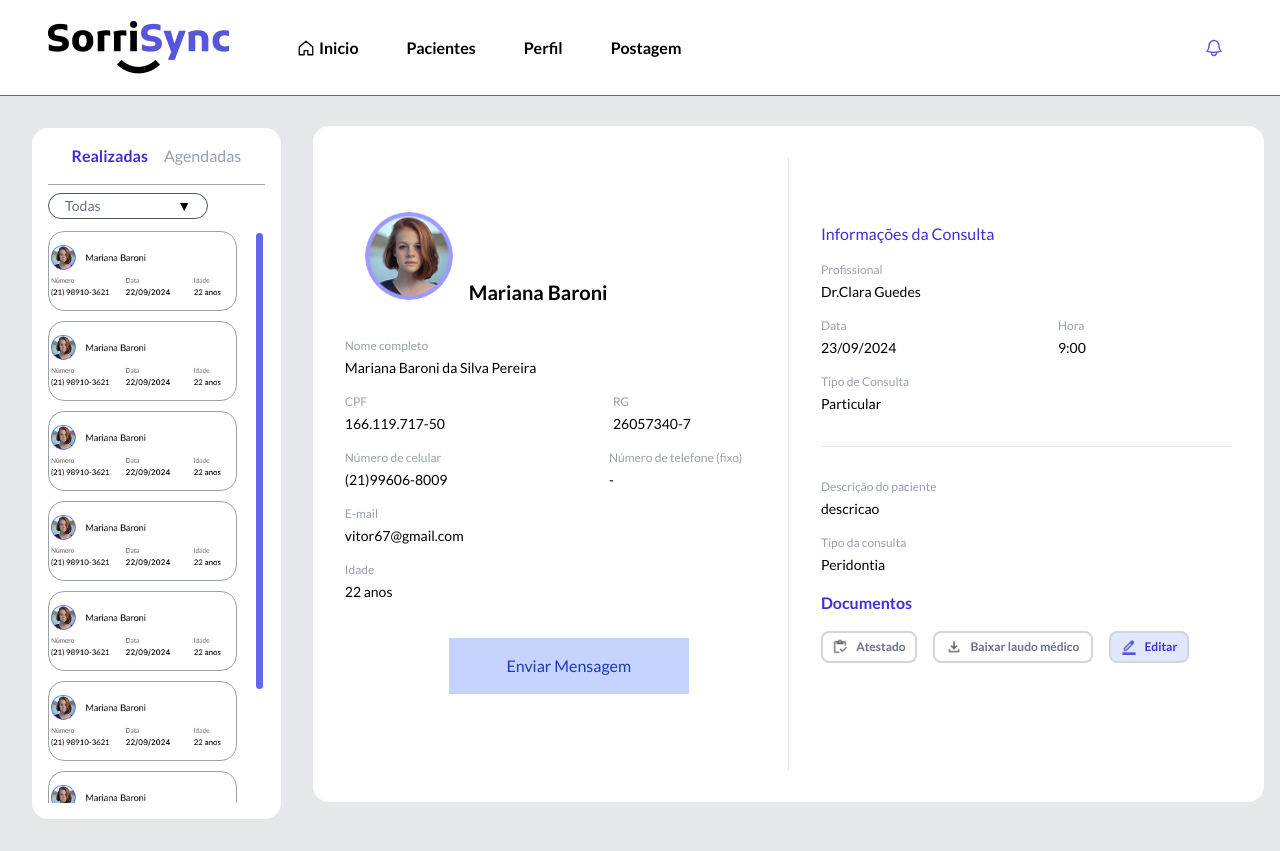
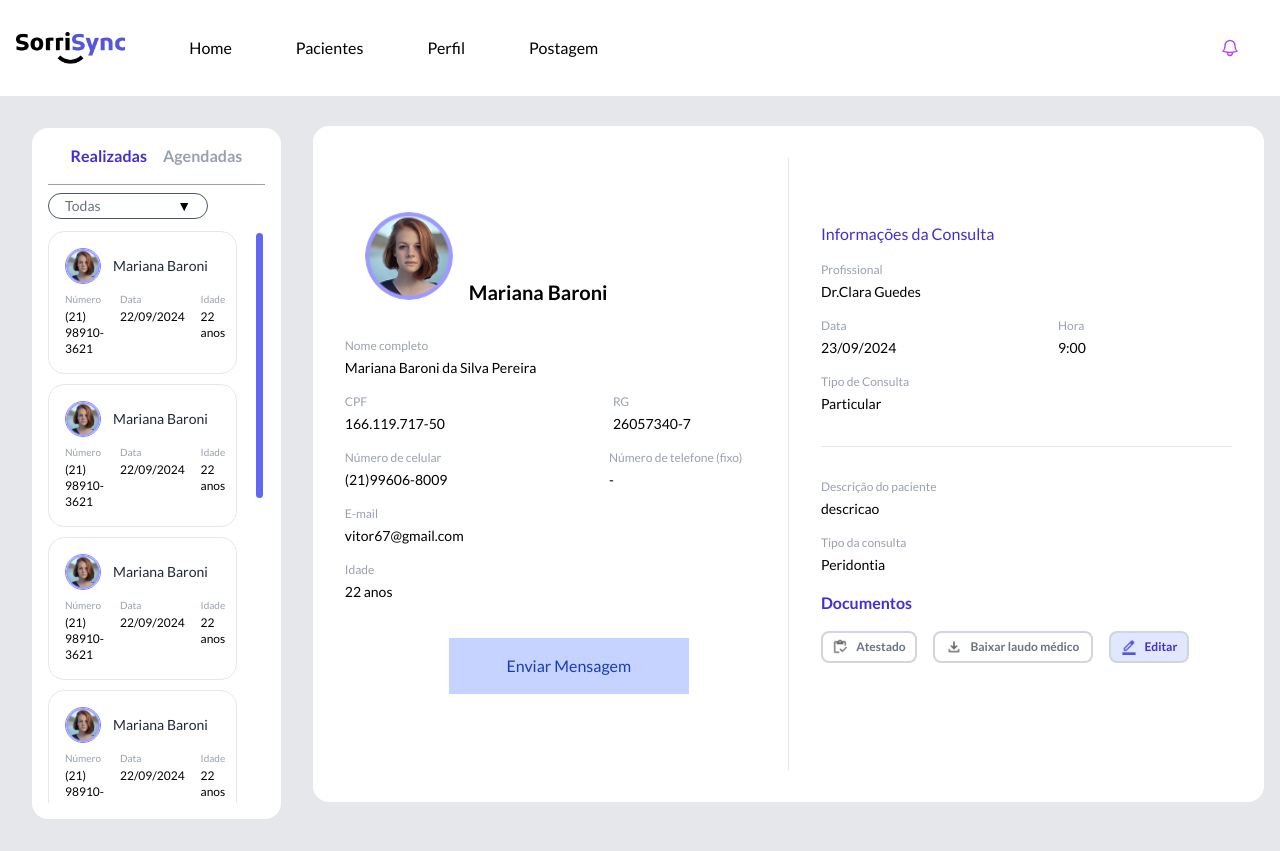
Before and after one commit to cce-fluxo/DDD25.1-Cebolinha67-Front, a Next.js app: page /sw/consulta/1 in a window 1280 px wide. Built offline with nearby package versions, Linux system fonts and the light colour scheme.

Commit message:
continuando com as rotas

```diff
--- a/app/auth/cadastro/crie-sua-senha/page.tsx
+++ b/app/auth/cadastro/crie-sua-senha/page.tsx
@@ -3,7 +3,7 @@
 import BackgroundSignOut from "@/app/components/backgrounds/BackgroundSignOut";
 import CriarContaCancelarButton from "@/app/components/buttons/CriarContaCancelarButton";
 import CrieSuaSenhaBox from "@/app/components/boxes/CrieSuaSenhaBox";
-import HeaderSignOut from "@/app/components/headers/HeaderSignOut";
+import HeaderSignOut from "@/app/components/headers-use-as-da-home-nao-essas/HeaderSignOut";
 import InputBar from "@/app/components/inputs/InputBar";
 import { useState } from "react";
 
--- a/app/auth/cadastro/page.tsx
+++ b/app/auth/cadastro/page.tsx
@@ -1,7 +1,7 @@
 "use client"
 import { useState } from "react"
 import CadastroBox from '../../components/boxes/CadastroBox'
-import HeaderSignOut from '../../components/headers/HeaderSignOut'
+import HeaderSignOut from '../../components/headers-use-as-da-home-nao-essas/HeaderSignOut'
 import InputBar from '../../components/inputs/InputBar'
 import BackgroundSignOut from '../../components/backgrounds/BackgroundSignOut'
 import VoltarContinuarButton from '../../components/buttons/VoltarContinuarButton'
--- a/app/components/boxes/BoxRealizadasAgendadas.tsx
+++ b/app/components/boxes/BoxRealizadasAgendadas.tsx
@@ -6,7 +6,7 @@
 
 const opcoes = ["Todas", "Última semana", "Último mês", "Último ano"]
 
-export default function BoxRealizadasAgendadas(){
+export default function BoxRealizadasAgendadas({ abaAtiva = "Realizadas" }: { abaAtiva?: string }){
 
     const [aberto, setAberto] = useState(false)
     const [selecionado, setSelecionado] = useState("Todas")
@@ -18,8 +18,12 @@
 
                     {/* parte de cima da sidebar */}
                     <div className="flex flex-row justify-center items-center gap-2 md:gap-4 mb-4 pb-4 border-b border-gray-400">
-                        <button className="text-sm md:text-base text-indigo-700 font-bold">Realizadas</button>
-                        <button className="text-sm md:text-base text-gray-400 font-medium">Agendadas</button>
+                        <button className={`text-sm md:text-base font-bold ${abaAtiva === "Realizadas" ? "text-indigo-700" : "text-gray-400"}`}>
+                            Realizadas
+                        </button>
+                        <button className={`text-sm md:text-base font-bold ${abaAtiva === "Agendadas" ? "text-indigo-700" : "text-gray-400"}`}>
+                            Agendadas
+                        </button>
                     </div>
 
                     {/* dropdown */}
@@ -50,30 +54,33 @@
                     {/* caixas dos pacientes */}
                     <SimpleBar style={{ maxHeight: '71.5vh' }} className="-mt-5">
                         <div className="flex flex-col gap-2.5 pr-4 mr-3">
-                            <div className="flex p-0.5 min-h-20 w-full justify-center items-center gap-2.5 self-stretch border-r-2.5 border bg-white rounded-2xl border-gray-400">
-                                <img src="/fotoSync.png" className="w-full h-auto object-cover" />
+                            {[...Array(8)].map((_, i) => (
+                                <div key={i} className="flex flex-col p-4 gap-2 self-stretch border bg-white rounded-2xl border-gray-200">
+                                    <div className="flex items-center gap-3">
+                                        <img src="/elipse.png" className="w-9 h-9 rounded-full object-cover border border-indigo-400" />
+                                        <span className="text-sm font-medium text-gray-800">Mariana Baroni</span>
                                     </div>
-                            <div className="flex p-0.5 min-h-20 w-full justify-center items-center gap-2.5 self-stretch border-r-2.5 border bg-white rounded-2xl border-gray-400">
-                                <img src="/fotoSync.png" className="w-full h-full object-cover" />
+                                    <div className="flex gap-4">
+                                        <div className="flex flex-col gap-0.5">
+                                            <span className="text-[10px] text-gray-400">Número</span>
+                                            <span className="text-xs font-medium">(21) 98910-3621</span>
                                         </div>
-                            <div className="flex p-0.5 min-h-20 w-full justify-center items-center gap-2.5 self-stretch border-r-2.5 border bg-white rounded-2xl border-gray-400">
-                                <img src="/fotoSync.png" className="w-full h-full object-cover" />
+                                        <div className="flex flex-col gap-0.5">
+                                            <span className="text-[10px] text-gray-400">Data</span>
+                                            <span className="text-xs font-medium">22/09/2024</span>
                                         </div>
-                            <div className="flex p-0.5 min-h-20 w-full justify-center items-center gap-2.5 self-stretch border-r-2.5 border bg-white rounded-2xl border-gray-400">
-                                <img src="/fotoSync.png" className="w-full h-full object-cover" />
+                                        <div className="flex flex-col gap-0.5">
+                                            <span className="text-[10px] text-gray-400">Idade</span>
+                                            <span className="text-xs font-medium">22 anos</span>
                                         </div>
-                            <div className="flex p-0.5 min-h-20 w-full justify-center items-center gap-2.5 self-stretch border-r-2.5 border bg-white border-gray-400 rounded-2xl">
-                                <img src="/fotoSync.png" className="w-full h-full object-cover" />
                                     </div>
-                            <div className="flex p-0.5 min-h-20 w-full justify-center items-center gap-2.5 self-stretch border-r-2.5 border bg-white rounded-2xl border-gray-400">
-                                <img src="/fotoSync.png" className="w-full h-full object-cover" />
+                                    {abaAtiva === "Agendadas" && (
+                                        <button className="text-xs text-indigo-500 text-left mt-1">
+                                            Enviar mensagem
+                                        </button>
+                                    )}
                                 </div>
-                            <div className="flex p-0.5 min-h-20 justify-center items-center gap-2.5 self-stretch border-r-2.5 border bg-white rounded-2xl border-gray-400">
-                                <img src="/fotoSync.png" className="w-full h-full object-cover" />
-                            </div>
-                            <div className="flex p-0.5 min-h-20 justify-center items-center gap-2.5 self-stretch border-r-2.5 border bg-white rounded-2xl border-gray-400">
-                                <img src="/fotoSync.png" className="w-full h-full object-cover" />
-                            </div>
+                            ))}
                         </div>
                     </SimpleBar>
 
--- /dev/null
+++ b/app/components/headers-use-as-da-home-nao-essas/HeaderSignIn.tsx
@@ -0,0 +1,30 @@
+        "use client"
+
+        import { useRouter } from "next/navigation"
+
+        export default function HeaderSignIn(){
+
+            const router = useRouter()
+            return(
+
+                <div className="flex w-full px-8 py-4 justify-start items-center bg-white border-b border-gray-300 gap-50">
+
+                {/* Logo */}
+                <img src="/SorriSyncLogo.png" alt="SorriSync" className="w-[6.5%] h-auto"></img>
+
+                {/* Links da header */}
+
+                <nav className="flex items-center gap-15">
+                <button onClick={() => router.push("/sw/home")} className="text-black cursor-pointer font-medium">Início</button>
+                 <button onClick={() => router.push("/sw/consulta/ver-consultas-realizadas")} className="bg-indigo-100 text-indigo-700 font-medium px-4 py-2 rounded-lg cursor-pointer">
+                <img src="/homeicon.png" alt="pacientes" />
+                </button>
+                <button onClick={() => router.push("/sw/perfil")} className="text-black font-medium cursor-pointer">Perfil</button>
+                <button onClick={() => router.push("/sw/postagem")} className="text-black font-medium cursor-pointer">Postagem</button>
+                <button onClick={() => router.push("/sw/notificacoes")} className="absolute right-0 mr-10 -mt-2 cursor-pointer">
+        <img src="/notifications.png" alt="notificações" />
+    </button>
+</nav>
+                </div>
+            )
+        }
--- a/app/components/headers/HeaderSignIn.tsx
+++ /dev/null
@@ -1,28 +0,0 @@
-    "use client"
-
-    import { useRouter } from "next/navigation"
-
-    export default function HeaderSignIn(){
-
-        const router = useRouter()
-        return(
-
-            <div className="flex w-full px-8 py-4 justify-start items-center bg-white border-b border-gray-300 gap-50">
-
-            {/* Logo */}
-            <img src="/SorriSyncLogo.png" alt="SorriSync" className="w-[6.5%] h-auto"></img>
-
-            {/* Links da header */}
-
-            <nav className="flex items-center gap-15">
-                <button onClick={() => router.push("/sw/home")} className="text-black  cursor-pointer font-medium">Início</button>
-                <button onClick={() => router.push("/sw/consulta/ver-consultas-realizadas")} className="bg-indigo-100 text-indigo-700 font-medium px-4 py-2 rounded-lg cursor-pointer "><img src={"/homeicon.png"}></img></button>
-                <button className=""></button>
-                <button onClick={() => router.push("/sw/perfil")} className="text-black font-medium cursor-pointer">Perfil</button>
-                <button onClick={() => router.push("/sw/postagem")} className="text-black font-medium cursor-pointer">Postagem</button>
-
-                <button><img src="/notifications.png" alt="notificacoes" className="absolute right-0 mr-10 -mt-2 cursor-pointer"></img></button>
-            </nav>
-            </div>
-        )
-    }
--- a/app/components/home/MainHeader.tsx
+++ b/app/components/home/MainHeader.tsx
@@ -1,6 +1,8 @@
-import Image from "next/image";
+"use client"
+
+import { useRouter } from "next/navigation";
 import type { NavItem } from "./types";
-import { MainHeaderNav } from "./MainHeaderNav";
+import Home from '../../page';
 
 type MainHeaderProps = {
   items: NavItem[];
@@ -13,7 +15,7 @@
       fill="none"
       strokeWidth="1.7"
       stroke="currentColor"
-      className="size-5"
+      className="size-5 text-purple-500"
       aria-hidden="true"
     >
       <path d="M14.857 17.082a23.848 23.848 0 0 0 5.454-1.31A8.967 8.967 0 0 1 18 9.75V9A6 6 0 0 0 6 9v.75a8.967 8.967 0 0 1-2.312 6.022c1.733.64 3.56 1.085 5.455 1.31m5.714 0a24.255 24.255 0 0 1-5.714 0m5.714 0a3 3 0 1 1-5.714 0" />
@@ -22,35 +24,17 @@
 }
 
 export function MainHeader({ items }: MainHeaderProps) {
+
+  const router = useRouter()
   return (
-    <header className="h-[12vh] max-h-30 border-b border-[#696969] bg-white">
-      <div className="mx-auto flex h-full w-full items-center justify-between px-3 sm:px-4 md:px-8 lg:px-12">
-        <div className="flex min-w-0 items-center gap-3 sm:gap-6 lg:gap-12">
-          <Image
-            src="/logo.png"
-            alt="Logo do SorrySync"
-            width={250}
-            height={66}
-            className="h-[56%] w-auto shrink-0"
-            priority
-          />
+    <div className="flex flex-row w-full h-[12vh] px-4 py-5 justify-start gap-[8vh] items-center bg-white">
+        <button onClick={() => router.push("/")}><img src="/logo.png" alt="logo sorri sync" className="cursor-pointer h-[4vh]"></img></button>
+        <button onClick={()=> router.push("/sw/home")} className="cursor-pointer">Home</button>
+        <button onClick={() => router.push("/sw/consulta/ver-consultas-realizadas")} className="cursor-pointer">Pacientes</button>
+        <button onClick={() => router.push("/sw/perfil")} className="cursor-pointer">Perfil</button>
+        <button onClick={() => router.push("/sw/postagem")} className="cursor-pointer">Postagem</button>
+        <button onClick={() => router.push("")} className=" absolute right-[5vh] cursor-pointer"><BellIcon></BellIcon></button>
+    </div>
 
-          <nav
-            aria-label="Menu principal"
-            className="max-w-full overflow-x-auto"
-          >
-            <MainHeaderNav items={items} />
-          </nav>
-        </div>
-
-        <button
-          type="button"
-          aria-label="Notificacoes"
-          className="grid size-8 shrink-0 place-items-center rounded-full text-[#5754DE] transition-colors hover:bg-[#efefff] sm:size-9"
-        >
-          <BellIcon />
-        </button>
-      </div>
-    </header>
-  );
+  )
 }
--- a/app/consulta/ver-consultas-realizadas/page.tsx
+++ /dev/null
@@ -1,15 +0,0 @@
-import BoxPacienteSelecionado from "@/app/components/boxes/BoxPacienteSelecionado";
-import BoxRealizadasAgendadas from "@/app/components/boxes/BoxRealizadasAgendadas";
-import HeaderSignIn from "@/app/components/headers/HeaderSignIn";
-
-export default function ConsultaRealizada(){
-    return (
-        <div className="bg-gray-200 h-full">
-            <HeaderSignIn />
-            <div className="flex gap-4 p-4">
-                <BoxRealizadasAgendadas />
-                <BoxPacienteSelecionado />
-            </div>
-        </div>
-    )
-}
--- a/app/sw/consulta/[id]/page.tsx
+++ b/app/sw/consulta/[id]/page.tsx
@@ -1,6 +1,6 @@
 import BoxRealizadasAgendadas from "@/app/components/boxes/BoxRealizadasAgendadas";
 import BoxSelecionouPaciente from "@/app/components/boxes/BoxSelecionouPaciente";
-import HeaderSignIn from "@/app/components/headers/HeaderSignIn";
+import HeaderSignIn from "@/app/components/headers-use-as-da-home-nao-essas/HeaderSignIn";
 
 export default function ConsultaUnica(){
     return (
--- a/app/consulta/unica/page.tsx
+++ b/app/sw/consulta/ver-consultas-agendadas/page.tsx
@@ -1,16 +1,15 @@
 import BoxRealizadasAgendadas from "@/app/components/boxes/BoxRealizadasAgendadas";
 import BoxSelecionouPaciente from "@/app/components/boxes/BoxSelecionouPaciente";
-import HeaderSignIn from "@/app/components/headers/HeaderSignIn";
+import HeaderSignIn from "@/app/components/headers-use-as-da-home-nao-essas/HeaderSignIn";
 
-export default function ConsultaUnica(){
-    return (
+export default function VerConsultasAgendadas(){
+    return(
         <div className="bg-gray-200 h-full w-full">
             <HeaderSignIn></HeaderSignIn>
             <div className="flex gap-4 p-4">
-                <BoxRealizadasAgendadas></BoxRealizadasAgendadas>
+                <BoxRealizadasAgendadas abaAtiva="realizadas"></BoxRealizadasAgendadas>
                 <BoxSelecionouPaciente></BoxSelecionouPaciente>
             </div>
-
         </div>
     )
 }
--- a/app/sw/consulta/ver-consultas-realizadas/page.tsx
+++ b/app/sw/consulta/ver-consultas-realizadas/page.tsx
@@ -1,15 +1,14 @@
 import BoxRealizadasAgendadas from "@/app/components/boxes/BoxRealizadasAgendadas";
 import BoxSelecionouPaciente from "@/app/components/boxes/BoxSelecionouPaciente";
-import HeaderSignIn from "@/app/components/headers/HeaderSignIn";
+import HeaderSignIn from "@/app/components/headers-use-as-da-home-nao-essas/HeaderSignIn";
 
-export default function ConsultaUnica(){
+export default function VerConsultasRealizadas(){
     return (
         <div className="bg-gray-200 h-full w-full">
             <div className="flex gap-4 p-4">
-                <BoxRealizadasAgendadas></BoxRealizadasAgendadas>
-                <BoxSelecionouPaciente></BoxSelecionouPaciente>
+                <BoxRealizadasAgendadas abaAtiva="Realizadas" />
+                <BoxSelecionouPaciente />
             </div>
-
         </div>
     )
 }
--- a/app/sw/pacientes/page.tsx
+++ /dev/null
@@ -1,3 +0,0 @@
-export default function HomePage() {
-  return <main></main>;
-}
```
Also changed, not shown: app/components/headers-use-as-da-home-nao-essas/HeaderSignOut.tsx (renamed from app/components/headers/HeaderSignOut.tsx). Lines whose indentation alone changed are shown as unchanged.
